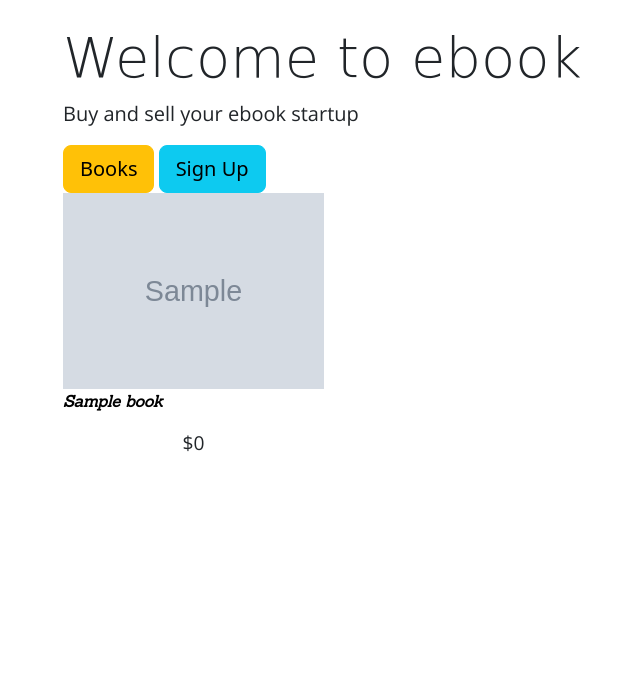
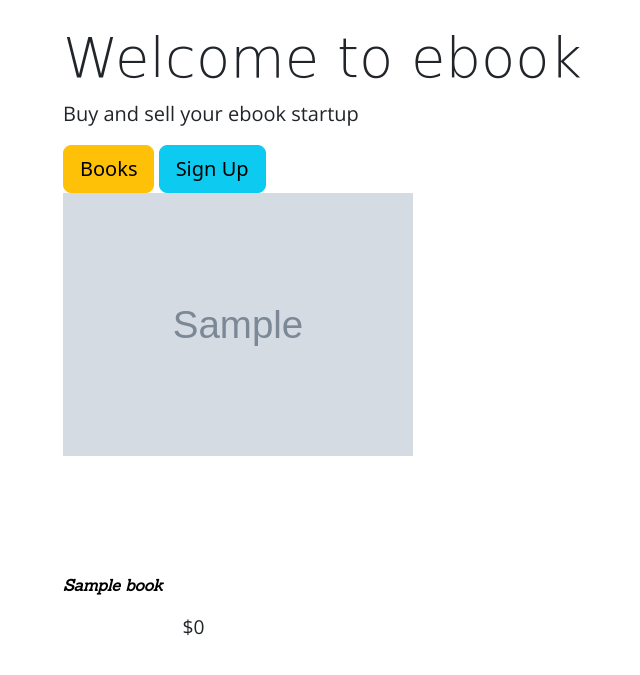
Before and after one commit to ajSTACKS/ebookrails, a Rails app: page / in a window 1280 px wide. Shown: the part 109-784 px from the top of the page, without its empty margins (19-659 px from the left). Run offline with Rails 7, Linux system fonts and the light colour scheme; tables that the repository leaves empty hold one stand-in row (values such as "Sample post"); grey boxes marked "Sample" are stand-in pictures; style sheets or scripts are compiled from the project's sources; parts of the project's set-up code (start-up, migrations or seed data) failed here and were passed over; some libraries are stand-ins or nearby versions; some web fonts are replaced.

```diff
--- a/app/assets/stylesheets/application.scss
+++ b/app/assets/stylesheets/application.scss
@@ -6,6 +6,11 @@
 
 .display-4{
 	font-family: 'Fascinate Inline', cursive;
+}
+.thumbnail{
+    height: 380px;
+    vertical-align: middle;
+    width: 350px;
 }
 .dashboard-h1{
 	padding-bottom: 15px;
--- a/app/views/books/_book.html.erb
+++ b/app/views/books/_book.html.erb
@@ -1,5 +1,5 @@
 <div class="col-3">
-  <div class=" thumbnail">
+  <div class="thumbnail">
     <%= image_tag book.image.url, class: 'img-fluid '%>
   </div>
   <div class="caption">
```
